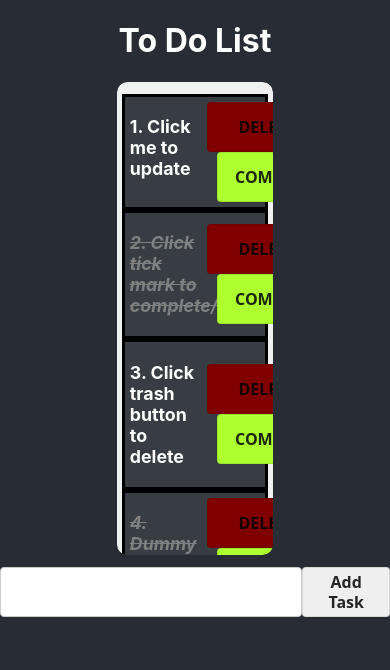
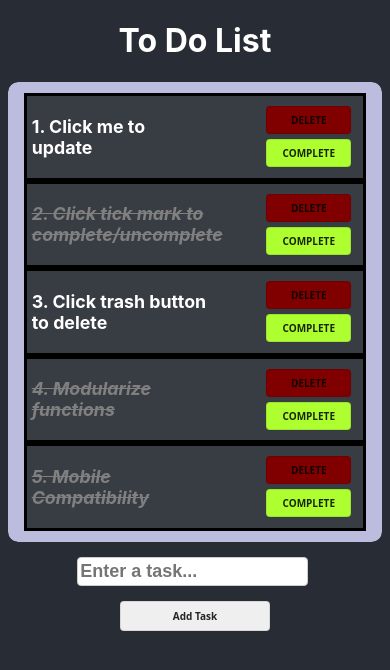
Before and after one commit to Staniell/to-do-app, a React (Create React App) app: page / in a window 390 px wide. Shown: the top 670 px of the page. Built offline with nearby package versions, Linux system fonts and the light colour scheme.

Commit message:
added responsiveness

```diff
--- a/src/App.js
+++ b/src/App.js
@@ -11,9 +11,10 @@ function App() {
     <div className="App">
       <header className="App-header">
         <h1>To Do List</h1>
-        <Provider store={store}><Tasks/></Provider>
-
-        <Provider store={store}><Add/></Provider>
+        <Provider store={store}>
+          <Tasks/>
+          <Add/>
+        </Provider>
 
       </header>
     </div>
--- a/src/components/Add.jsx
+++ b/src/components/Add.jsx
@@ -21,7 +21,7 @@ function Add(){
     return(
         <div className="add-task-container">
             <input className='input-task' value={taskName}
-             onChange={(e)=>{setTaskName(e.target.value)}} type={'text'}></input>
+             onChange={(e)=>{setTaskName(e.target.value)}} placeholder="Enter a task..." type={'text'}></input>
             <button onClick={()=>{addTask()}} className='button'>Add Task</button>
         </div>
     );
--- a/src/index.css
+++ b/src/index.css
@@ -1,5 +1,5 @@
 body {
-  margin: 0;
+  margin-bottom: 15px;
   font-family: -apple-system, BlinkMacSystemFont, 'Segoe UI', 'Roboto', 'Oxygen',
     'Ubuntu', 'Cantarell', 'Fira Sans', 'Droid Sans', 'Helvetica Neue',
     sans-serif;
@@ -25,7 +25,7 @@ code {
   display: inline-flex;
   font-family: system-ui,-apple-system,system-ui,"Helvetica Neue",Helvetica,Arial,sans-serif;
   font-size: 16px;
-  font-weight: 600;
+  font-weight: 800;
   justify-content: center;
   line-height: 1.25;
   height: 50px;
@@ -69,3 +69,41 @@ input[type=text], select, textarea {
   font-weight: bold;
   font-size: 18px;
 }
+
+::-webkit-scrollbar {
+  width: 10px;
+}
+
+::-webkit-scrollbar-track {
+  background-color: rgb(0, 0, 0);
+}
+
+::-webkit-scrollbar-thumb {
+  box-shadow: inset 0 0 6px rgba(255, 255, 255, 0.951);
+}
+
+
+@media only screen and (max-width: 1280px){
+  .button {
+    font-size: 16px;
+    font-weight: 800;
+  }
+}
+
+
+@media only screen and (max-width:600px){
+  .button {
+    width: 120px;
+    margin-right: 20px;
+  }
+}
+
+@media only screen and (max-width: 420px){
+  .button {
+    height: 30px;
+    font-size: 10px;
+    width: 40%;
+    margin-right: 0px;
+    font-weight: 800;
+  }
+}
--- a/src/styles/Add.css
+++ b/src/styles/Add.css
@@ -1,5 +1,5 @@
 .add-task-container{
-    padding-top: 3%;
+    padding-top: 2%;
     display: flex;
     flex-direction: row;
     column-gap: 0px;
@@ -9,9 +9,76 @@
 .input-task{
     border-radius: 3px;
     width: 30em;
+    margin-right: 5px;
 }
 
 .update-task{
     border-radius: 3px;
     width: 18em;
 }
+
+@media only screen and (max-width: 1300px){
+    .input-task{
+        border-radius: 3px;
+        width: 30em;
+        height: 40px;
+    }
+
+    .update-task{
+        border-radius: 3px;
+        width: 30em;
+    }
+
+    .add-task-container{
+        padding-top: 3%;
+        display: flex;
+        flex-direction: column;
+        row-gap: 15px;
+        align-items: center;
+    }
+}
+
+
+@media only screen and (max-width:600px){
+
+    .input-task{
+        border-radius: 3px;
+        width: 17em;
+    }
+
+    .update-task{
+        border-radius: 3px;
+        width: 16em;
+    }
+
+    .add-task-container{
+        padding-top: 4%;
+        display: flex;
+        flex-direction: column;
+        row-gap: 15px;
+        align-items: center;
+    }
+}
+
+
+@media only screen and (max-width:430px){
+
+    .input-task{
+        border-radius: 3px;
+        width: 60%;
+        height: 25px;
+    }
+
+    .update-task{
+        border-radius: 3px;
+        width: 120%;
+    }
+
+    .add-task-container{
+        padding-top: 4%;
+        display: flex;
+        flex-direction: column;
+        row-gap: 15px;
+        align-items: center;
+    }
+}
--- a/src/styles/Tasks.css
+++ b/src/styles/Tasks.css
@@ -37,8 +37,6 @@
     text-decoration: line-through;
 }
 
-/* Done Button */
-
 .done{
     background-color:greenyellow;
     margin-left: 10px;
@@ -48,3 +46,89 @@
     background-color:maroon;
 
 }
+
+@media only screen and (max-width: 1300px){
+    .tasks-container{
+        padding-top: 3%;
+        padding-bottom: 3%;
+        align-items: center;
+        background-color: #9494ff;
+        width: 90%;
+        max-height:450px;
+    }
+    .done{
+        background-color:greenyellow;
+
+        width: 100px;
+    }
+    .delete{
+
+        width: 100px;
+        margin-bottom: 5px;
+    }
+}
+
+
+@media only screen and (max-width:600px){
+    .tasks-container{
+        padding-top: 3%;
+        padding-bottom: 3%;
+        align-items: center;
+        background-color: #bcbcdf;
+        width: 90%;
+        max-height:450px;
+    }
+    .done{
+        background-color:greenyellow;
+        margin-left: 70px;
+        width: 100px;
+    }
+    .delete{
+        margin-left: 70px;
+        width: 100px;
+        margin-bottom: 5px;
+    }
+}
+
+@media only screen and (max-width: 430px){
+    .tasks-container{
+        width: 100%;
+    }
+    .done{
+        background-color:greenyellow;
+        margin-left: 35%;
+        width: 60%;
+        height: 20px;
+    }
+    .delete{
+        margin-left:35%;
+        width: 60%;
+        height: 20px;
+        margin-bottom: 5px;
+    }
+}
+
+@media only screen and (max-height:1370px){
+    .tasks-container{
+        max-height: 1000px;
+    }
+}
+
+@media only screen and (max-height:920px){
+    .tasks-container{
+        max-height: 620px;
+    }
+}
+
+
+@media only screen and (max-height:880px){
+    .tasks-container{
+        max-height: 480px;
+    }
+}
+
+@media only screen and (max-height:650px){
+    .tasks-container{
+        max-height: 300px;
+    }
+}
--- a/src/todoSlice.jsx
+++ b/src/todoSlice.jsx
@@ -20,7 +20,12 @@ const initialState = {
     },
     {
         id: 4,
-        name: "Dummy Value",
+        name: "Modularize functions",
+        completed: true
+    },
+    {
+        id: 5,
+        name: "Mobile Compatibility",
         completed: true
     },
   ]};
```
